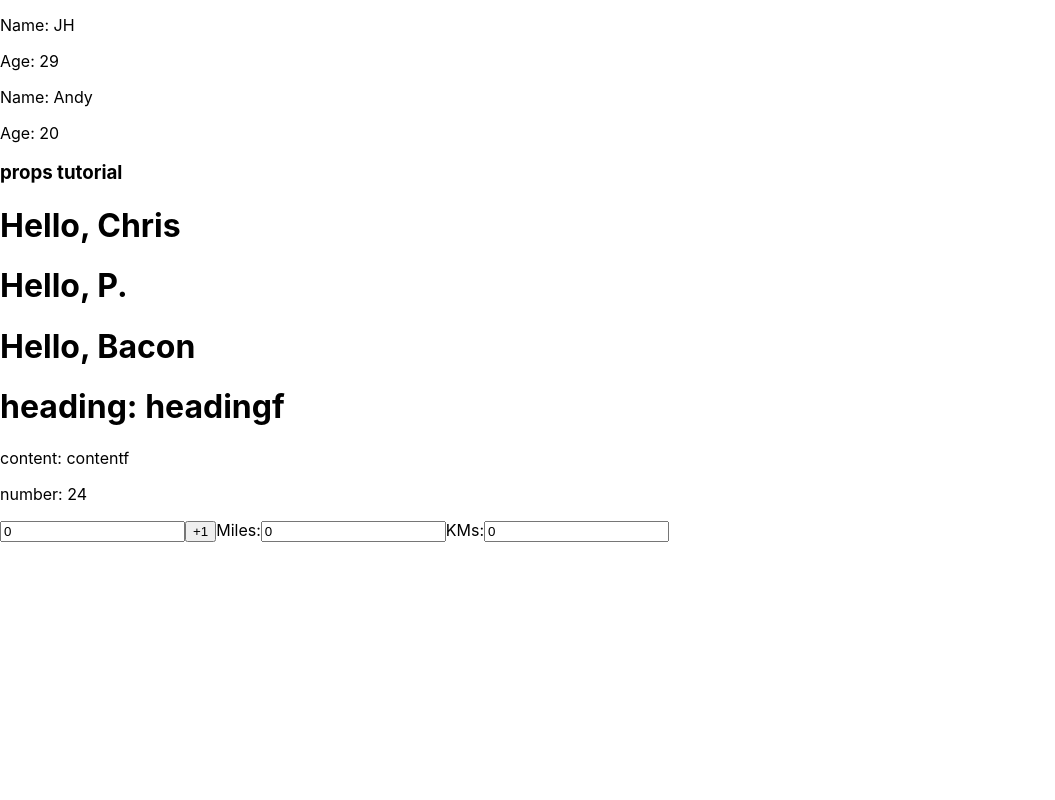
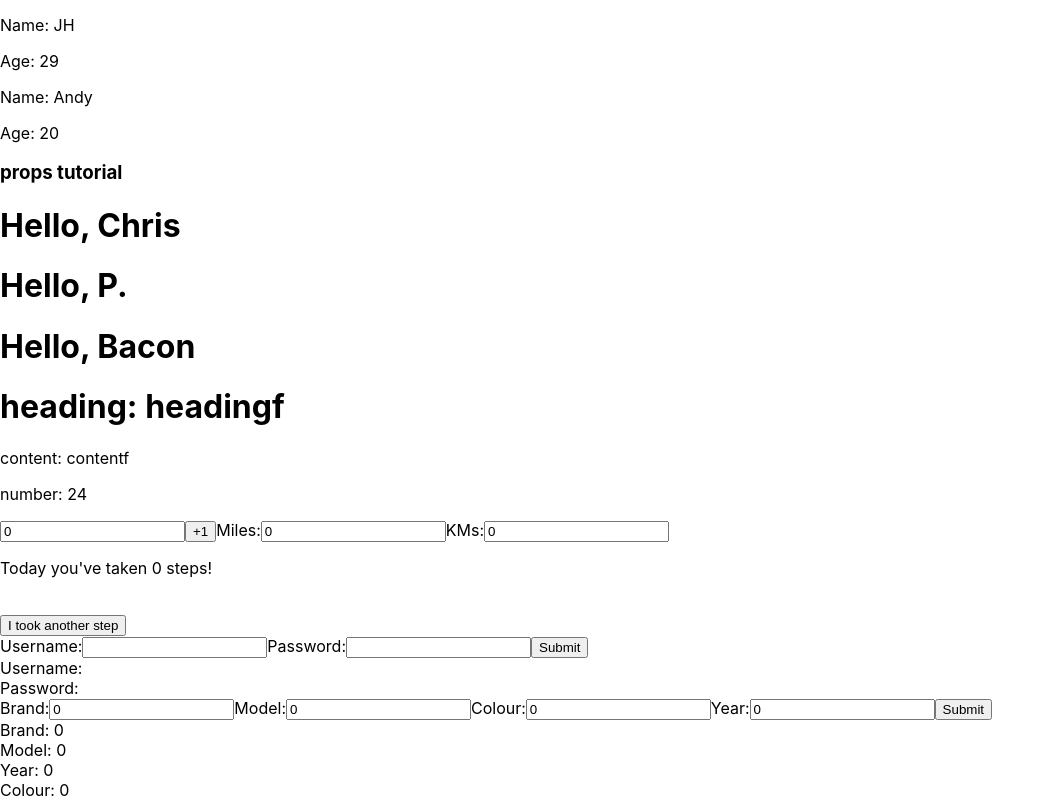
Before and after one commit to marsho23/React1, a React (Create React App) app: page / in a window 1280 px wide. Shown: the part 276-1076 px from the top of the page, without its empty margins (0-1055 px from the left). Before the commit the page ends 818 px from the top, so only its background shows below. Built offline with nearby package versions, Linux system fonts and the light colour scheme.

Commit message:
car and login exercise for state module

```diff
--- a/src/App.js
+++ b/src/App.js
@@ -7,6 +7,10 @@
 import PropComp from './components/propsFile';
 import Counter from './components/Counter';
 import Converter from './components/Converter';
+import MilesAhead from './components/MilesAhead';
+import Login from './components/Login';
+import Car from './components/car';
+
 
 //javascript function returning html
 function App() {
@@ -32,6 +36,9 @@
          <ComponentWithProps/>
          <Counter/>
          <Converter/>
+         <MilesAhead/>
+         <Login/>
+         <Car/>
     </>
   );
 }
--- /dev/null
+++ b/src/components/Login.jsx
@@ -0,0 +1,29 @@
+import React from 'react';
+import {useState} from 'react';
+const Login=()=>{
+    const[username,setUsername]=useState('');
+    const[password,setPassword]=useState('');
+
+    // const setValues = e => {
+    //     e.preventDefault();
+    //     setUsername( e.target.value);
+    //     setPassword  (e.target.value);
+    // }
+    return (
+        <>
+            {/* <form onSubmit={setValues}> */}
+            <form>
+            <label>Username:</label>
+            <input name="username" type="text" value={username} onChange={e=>setUsername(e.target.value)}/>
+            <label>Password:</label>
+            <input name="password" type="password" value={password} onChange={e=>setPassword(e.target.value)}/>
+            <button>Submit</button>
+            <br/>
+            </form>
+            <label>Username: {username}</label>
+            <br/>
+            <label>Password: {password}</label>
+        </>
+    )
+}
+export default Login;
--- /dev/null
+++ b/src/components/MilesAhead.jsx
@@ -0,0 +1,18 @@
+import React from 'react';
+import {useState} from 'react';
+
+const MilesAhead = () => {
+    const[step, setSteps]=useState(0);
+    const increment = () => {
+        setSteps(step+1);
+    }
+
+    return (
+        <>
+            <p>Today you've taken {step} steps! </p>
+            <br/>
+            <button onClick={increment}>I took another step</button>
+        </>
+    )
+}
+export default MilesAhead;
--- /dev/null
+++ b/src/components/car.jsx
@@ -0,0 +1,34 @@
+import React from 'react';
+import {useState} from 'react';
+
+const car = () => {
+    const[brand, setBrand]=useState(0);
+    const[model, setModel]=useState(0);
+    const[colour, setColour]=useState(0);
+    const[year, setYear]=useState(0);
+
+    return (
+        <>
+            <form>
+            <label>Brand:</label>
+            <input name="brand" type="text" value={brand} onChange={e=>setBrand(e.target.value)}/>
+            <label>Model:</label>
+            <input name="model" type="text" value={model} onChange={e=>setModel(e.target.value)}/>
+            <label>Colour:</label>
+            <input name="colour" type="text" value={colour} onChange={e=>setColour(e.target.value)}/>
+            <label>Year:</label>
+            <input name="year" type="text" value={year} onChange={e=>setYear(e.target.value)}/>
+            <button>Submit</button>
+            <br/>
+            </form>
+            <label>Brand: {brand}</label>
+            <br/>
+            <label>Model: {model}</label>
+            <br/>
+            <label>Year: {year}</label>
+            <br/>
+            <label>Colour: {colour}</label>
+        </>
+    )
+}
+export default car;
```
